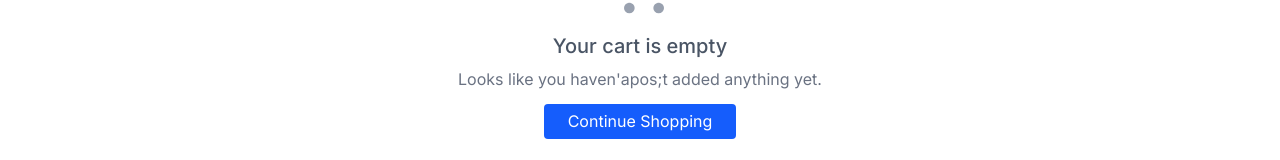
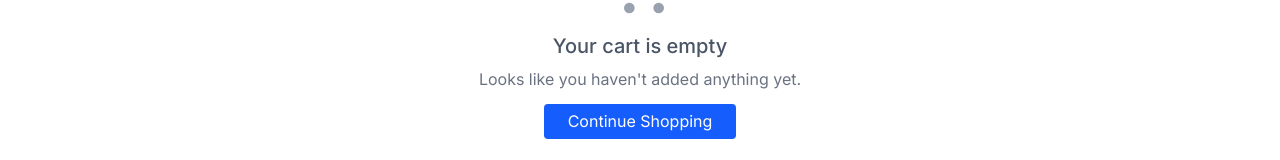
Before and after one commit to Ganesanpa/E-commerce-website, a Next.js app: page /cart in a window 1280 px wide. Shown: the part 252-412 px from the top of the page. Built offline with nearby package versions, Linux system fonts and the light colour scheme.

Commit message:
for deployment

```diff
--- a/src/app/cart/page.js
+++ b/src/app/cart/page.js
@@ -18,7 +18,7 @@ export default function CartPage() {
           <h2 className="text-xl font-semibold text-gray-600 mb-2">
             Your cart is empty
           </h2>
-          <p className="text-gray-500 mb-6">Looks like you haven'apos;t added anything yet.</p>
+          <p className="text-gray-500 mb-6">Looks like you haven&apos;t added anything yet.</p>
           <Link
             href="/"
             className="inline-block bg-blue-600 text-white px-6 py-2 rounded hover:bg-blue-700 transition"
```
